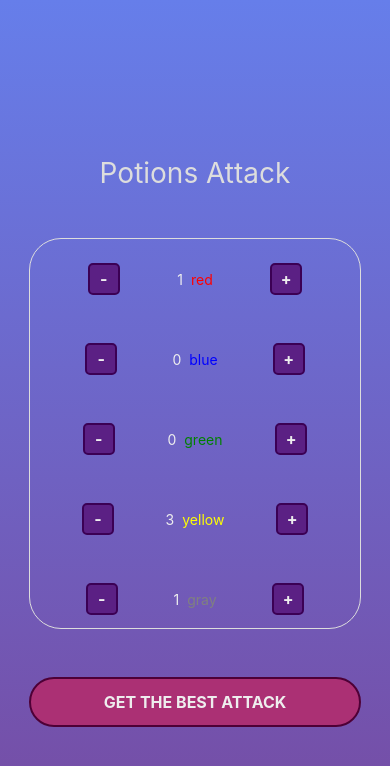
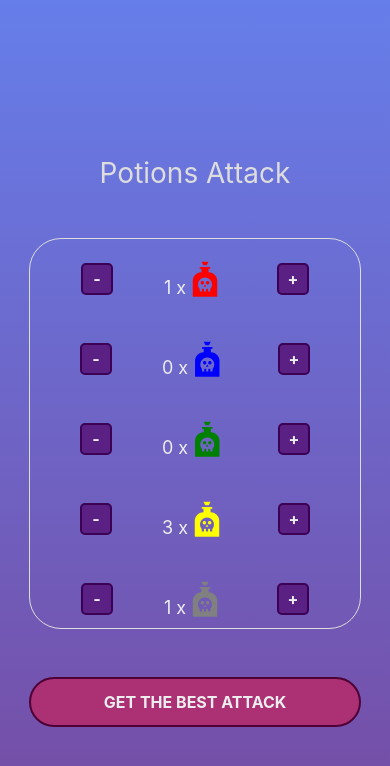
Before and after one commit to TomasPabloFerreira/potions-attack, a React Native app: screen / in a window 390 px wide. Shown: the top 766 px of the page. Built offline with nearby package versions, Linux system fonts and the light colour scheme.

Commit message:
feat: add potion icon

```diff
--- a/components/CounterButton.js
+++ b/components/CounterButton.js
@@ -1,5 +1,5 @@
 import React from 'react'
-import { View, StyleSheet, TouchableOpacity } from 'react-native'
+import { StyleSheet, TouchableOpacity } from 'react-native'
 import { Text } from '.'
 
 const CounterButton = ({ mode, ...rest }) => {
--- a/components/PotionCounter.js
+++ b/components/PotionCounter.js
@@ -1,6 +1,7 @@
 import React from 'react'
 import { View, StyleSheet } from 'react-native'
 import { Text, CounterButton } from '../components'
+import { MaterialCommunityIcons } from '@expo/vector-icons';
 
 const PotionCounter = ({ color, count, subscribe }) => {
 
@@ -12,8 +13,8 @@ const PotionCounter = ({ color, count, subscribe }) => {
 				className="removeButton"
 			/>
 			<View style={styles.countContainer}>
-				<Text style={styles.count}>{count}</Text>
-				<Text style={{color: color}}>{color}</Text>
+				<Text style={styles.count}>{count} x</Text>
+				<MaterialCommunityIcons name="bottle-tonic-skull" size={42} color={color} />
 			</View>
 			<CounterButton
 				mode="add"
@@ -37,9 +38,12 @@ const styles = StyleSheet.create({
 	},
 	countContainer: {
 		display: 'flex',
-		flexDirection: 'row'
+		flexDirection: 'row',
+		alignItems: 'flex-end'
 	},
 	count: {
-		marginRight: 8
+		marginRight: -2,
+		marginBottom: 2,
+		fontSize: 18
 	}
 })
```
